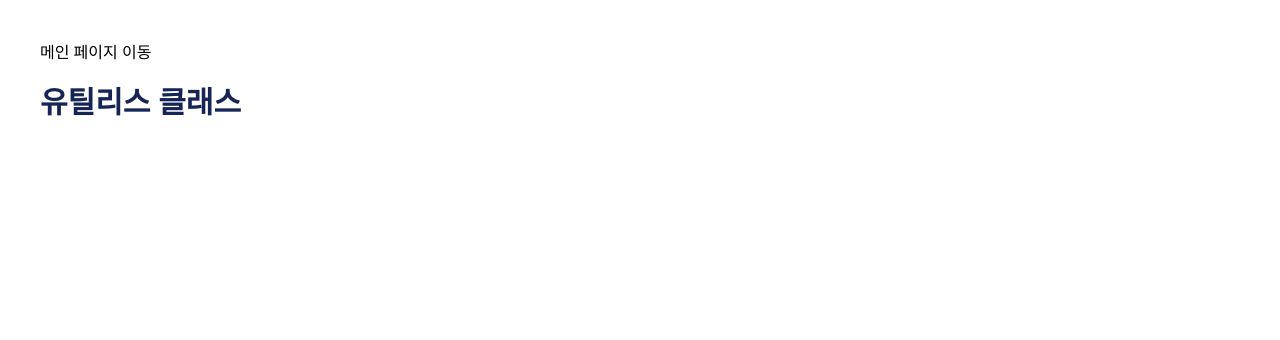
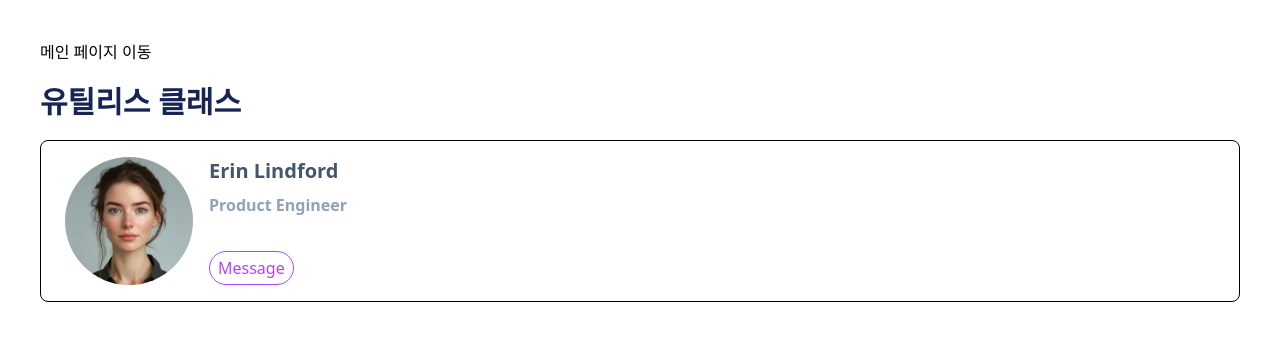
Before and after one commit to seulbinim/learn-tailwind-vite, a website built with Vite: page src/core/01-utility-classes.html in a window 1280 px wide. Built offline with nearby package versions, Linux system fonts and the light colour scheme; a web font is replaced by a local one.

Commit message:
유틸리티 클래스

```diff
--- a/src/core/01-utility-classes.html
+++ b/src/core/01-utility-classes.html
@@ -14,5 +14,13 @@
     <a href="/index.html">메인 페이지 이동</a>
     <br />
     <h1 class="my-5 text-3xl font-bold text-blue-950">유틸리스 클래스</h1>
+    <div class="min-w-min flex gap-4 border rounded-lg px-6 py-4">
+      <img class="shrink-0 w-32 h-32 rounded-full" src="/src/assets/images/character-01.jpg" alt="" />
+      <div class="flex-1 flex flex-col gap-2 items-start">
+        <p class="text-slate-600 text-xl font-bold">Erin Lindford</p>
+        <p class="text-slate-400 font-semibold">Product Engineer</p>
+        <button class="mt-auto border px-2 py-1 rounded-3xl text-purple-500" type="button">Message</button>
+      </div>
+    </div>
   </body>
 </html>
```
